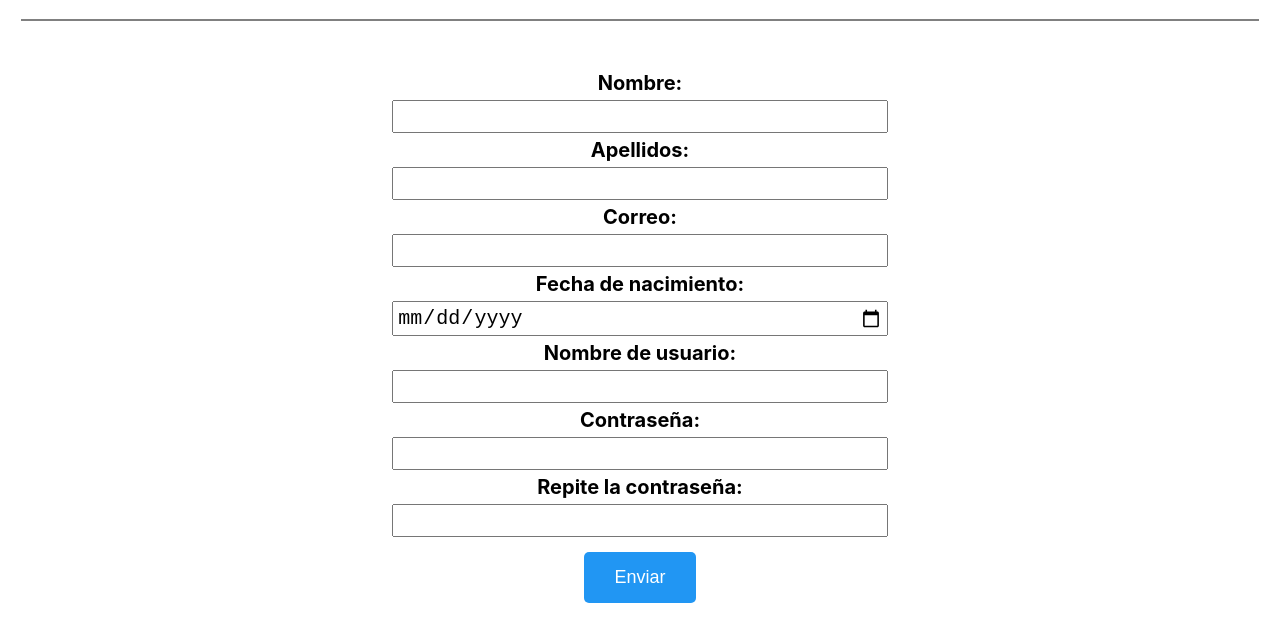
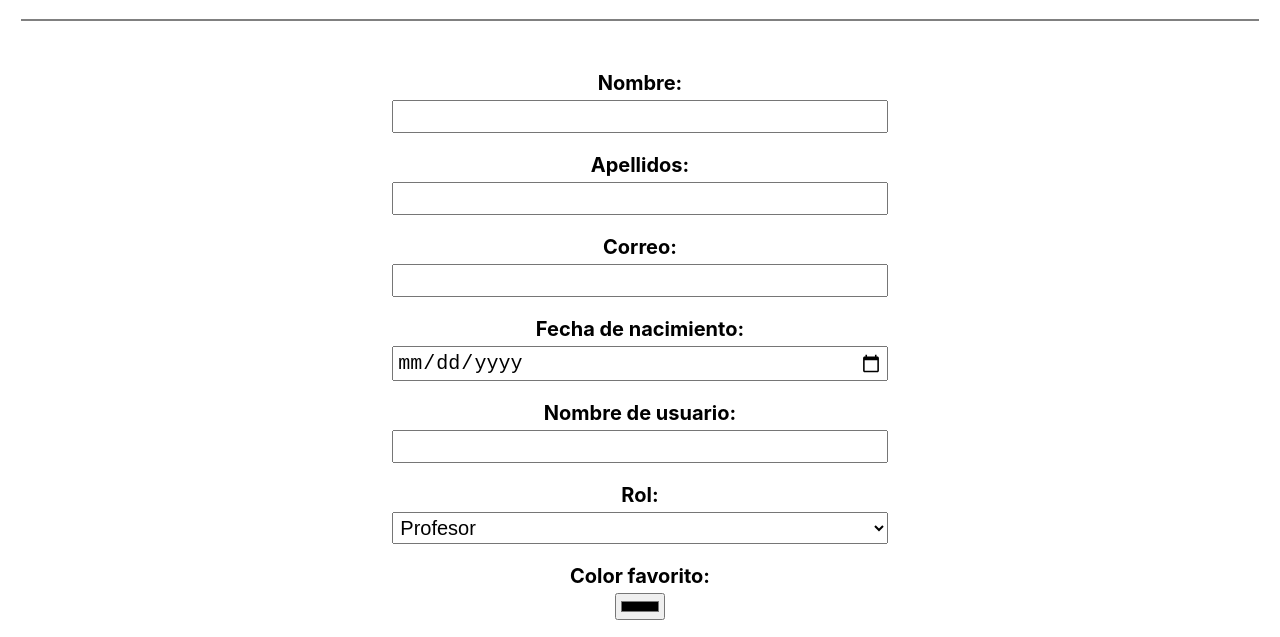
Before and after one commit to Dellos7/ejercicios-formularios-html, a plain HTML site: page ejercicio3.html in a window 1280 px wide. Shown: the part 104-741 px from the top of the page. Drawn offline with Linux system fonts and the light colour scheme.

Commit message:
añadir más campos ejercicio 3

```diff
--- a/ejercicio3.html
+++ b/ejercicio3.html
@@ -13,8 +13,8 @@
         </a>
         <h1>Regístrate</h1>
       </div>
+
     <form action="http://localhost/ejercicios-formularios-php/ejercicio3.php" method="post" id="formulario-registro">
-
         <label for="nombre">Nombre:</label>
         <input type="text" name="nombre" required>
 
@@ -29,6 +29,15 @@
 
         <label for="usuario">Nombre de usuario:</label>
         <input type="text" name="usuario" required>
+
+        <label for="rol">Rol:</label>
+        <select name="rol" required>
+            <option value="profesor">Profesor</option>
+            <option value="alumno">Alumno</option>
+        </select>
+
+        <label for="color_favorito">Color favorito:</label>
+        <input type="color" name="color_favorito" required>
 
         <label for="contraseña">Contraseña:</label>
         <input type="password" name="contraseña" required pattern=".{8,}">
--- a/estilo.css
+++ b/estilo.css
@@ -24,19 +24,23 @@ form{
     align-items: center;
     margin: 0 auto;
 }
+
 label{
     font-weight: bold;
     text-align: center;
+    margin-bottom: 5px;
 }
-input{
-    margin-bottom: 10px;
+
+select, input{
+    margin-bottom: 20px;
     font-size: 2rem;
     padding: 3px;
 }
-input, label{
+
+select, input:not(input[type="color"]), label{
     width: 100%;
-    margin-bottom: 5px;
 }
+
 button{
     padding: 10px;
     font-size: 1.8rem;
```
